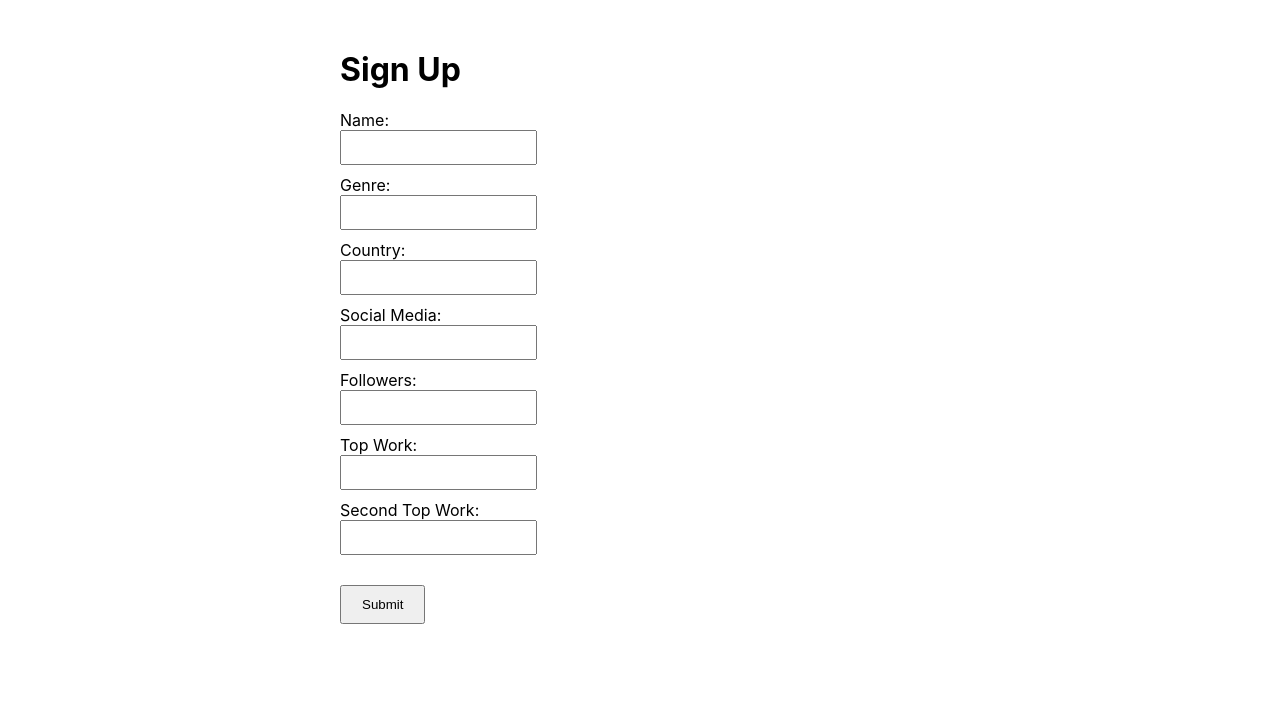
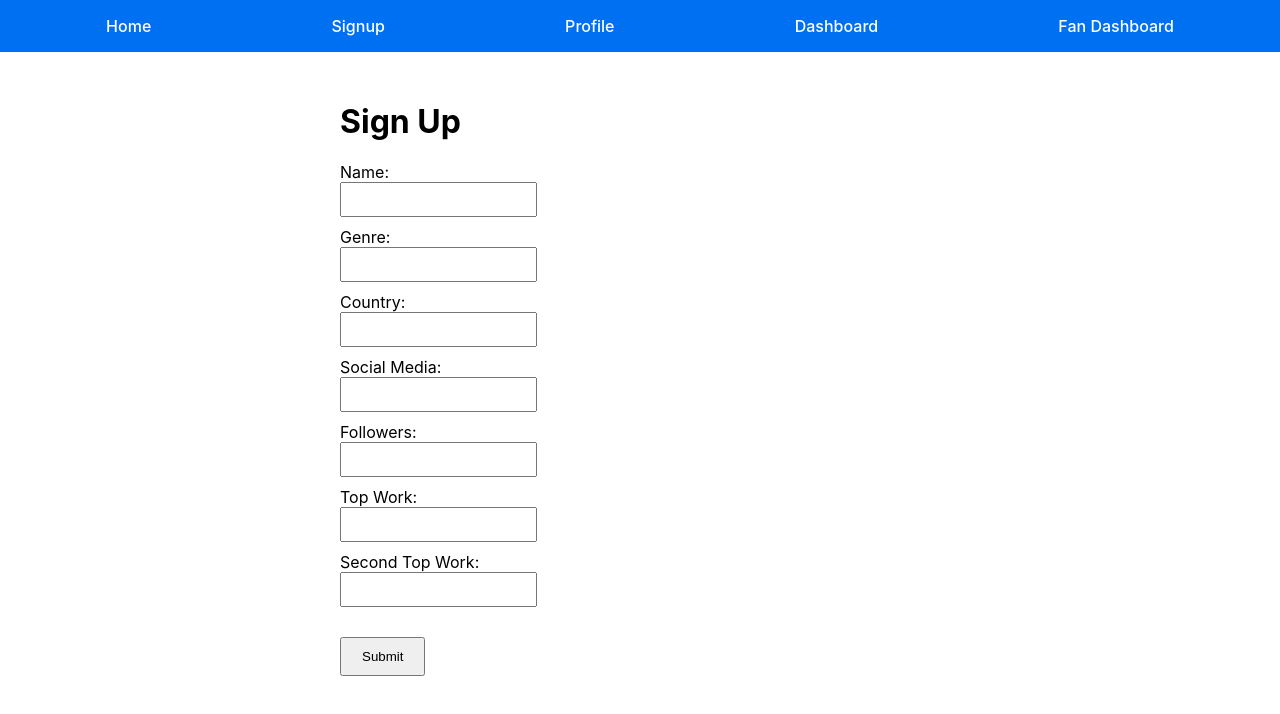
Before and after one commit to shruti202X/CelebritySpotlight, a Next.js app: page /signup in a window 1280 px wide. Shown: the top 714 px of the page. Built offline with nearby package versions, Linux system fonts and the light colour scheme.

Commit message:
made a few home page design changes

```diff
--- a/pages/index.tsx
+++ b/pages/index.tsx
@@ -33,9 +33,8 @@ const Home: NextPage = () => {
 
       <main className={styles.main}>
         <Navbar />
+        <CelebSearch />
         <h1 className={styles.title}>Whats trending today?</h1>
-        <h2>Fetched Count = {fetchedcount}</h2>
-        <CelebSearch />
         <div className={styles.grid}>
           {news
             .filter((article) => article.urlToImage) // only articles with images
--- a/pages/signup.tsx
+++ b/pages/signup.tsx
@@ -1,5 +1,6 @@
 import { useRouter } from "next/router";
 import { useEffect, useState } from "react";
+import Navbar from "../components/Navbar";
 
 export default function SignUp() {
   const router = useRouter();
@@ -47,6 +48,8 @@ export default function SignUp() {
   };
 
   return (
+    <div>
+      <Navbar />
       <div style={{ maxWidth: "600px", margin: "50px auto" }}>
         <h1>Sign Up</h1>
         <form onSubmit={handleSubmit}>
@@ -117,5 +120,6 @@ export default function SignUp() {
           </button>
         </form>
       </div>
+    </div>
   );
 }
```
Lines whose indentation alone changed are shown as unchanged.
